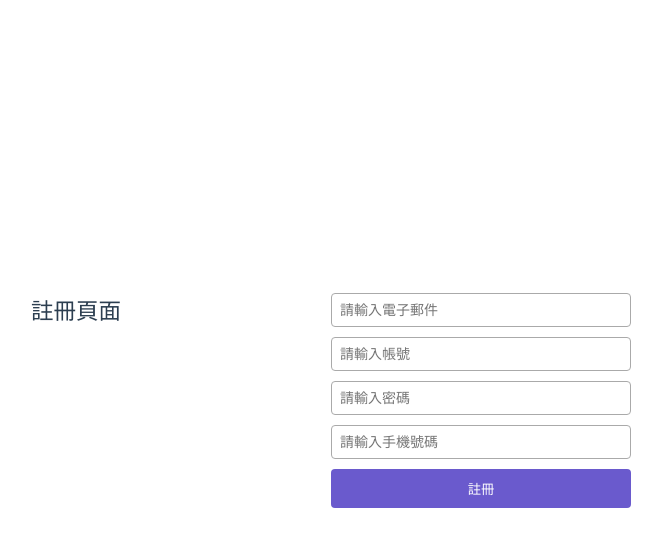
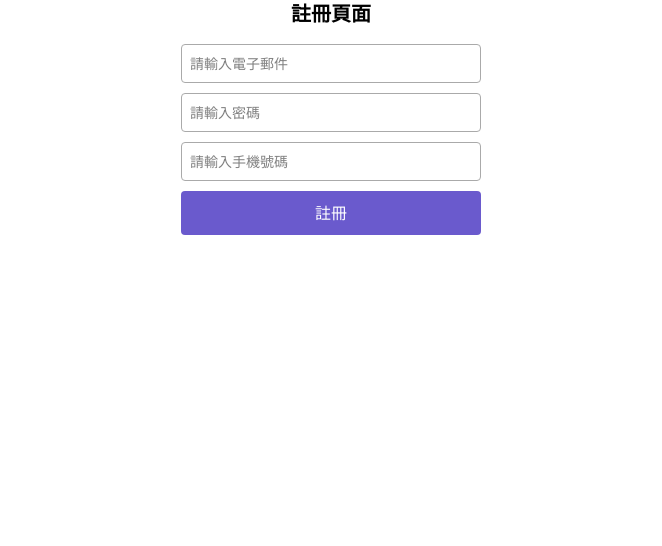
Before and after one commit to LeoChen517/FirstGroup-Tripfolio, a Vue app in the folder F2E-FirstGroup-Trip/: page / in a window 1280 px wide. Shown: the top 546 px of the page, without its empty margins (309-971 px from the left). Built offline with nearby package versions, Linux system fonts and the light colour scheme.

Commit message:
Feat: update signup.vue 修改註冊欄位

```diff
--- a/F2E-FirstGroup-Trip/mock/db.json
+++ b/F2E-FirstGroup-Trip/mock/db.json
@@ -1,25 +1,34 @@
 {
   "users": [
     {
-      "id": 1,
+      "id": "1",
       "email": "ttt@test.com",
-      "username": "xxx786",
       "password": "abcde123456",
       "phone": "0912345678"
     },
     {
       "id": "423a",
       "email": "333fdw@test.com",
-      "username": "egyfgi",
       "password": "fefwe3333333",
       "phone": "0912344555"
     },
     {
       "id": "0cc9",
       "email": "000yyyy@yahoo.com",
-      "username": "qqq123123",
       "password": "a00001253628",
       "phone": "0911111111"
+    },
+    {
+      "id": "e4d7",
+      "email": "aaaaa@gmail.colm",
+      "password": "abcd12345",
+      "phone": "0988888888"
+    },
+    {
+      "id": "a697",
+      "email": "kingdon@gmail.com",
+      "password": "king123123",
+      "phone": "0988999888"
     }
   ]
 }
--- a/F2E-FirstGroup-Trip/mock/reset.json
+++ b/F2E-FirstGroup-Trip/mock/reset.json
@@ -3,14 +3,12 @@
         {
         "id": 1,
         "email": "abc1@example.com",
-        "username": "testuser",
         "password": "test1234",
         "phone": "0912345678"
         },
         {
             "id": 2,
             "email": "def2@test.com",
-            "username": "xxx78654",
             "password": "abcde12345",
             "phone": "0912000000"
         }
--- a/F2E-FirstGroup-Trip/src/assets/main.css
+++ b/F2E-FirstGroup-Trip/src/assets/main.css
@@ -1,35 +1 @@
-@import './base.css';
-
-#app {
-  max-width: 1280px;
-  margin: 0 auto;
-  padding: 2rem;
-  font-weight: normal;
-}
-
-a,
-.green {
-  text-decoration: none;
-  color: hsla(160, 100%, 37%, 1);
-  transition: 0.4s;
-  padding: 3px;
-}
-
-@media (hover: hover) {
-  a:hover {
-    background-color: hsla(160, 100%, 37%, 0.2);
-  }
-}
-
-@media (min-width: 1024px) {
-  body {
-    display: flex;
-    place-items: center;
-  }
-
-  #app {
-    display: grid;
-    grid-template-columns: 1fr 1fr;
-    padding: 0 2rem;
-  }
-}
+@import "tailwindcss";
--- a/F2E-FirstGroup-Trip/src/views/SignUp.vue
+++ b/F2E-FirstGroup-Trip/src/views/SignUp.vue
@@ -1,13 +1,36 @@
 <template>
-    <h2>註冊頁面</h2>
-    <form class="signup-form" @submit.prevent="signUp">
-        <input v-model="email" type="email" placeholder="請輸入電子郵件" />
-        <input v-model="username" type="text" placeholder="請輸入帳號" />
-        <input v-model="password" type="password" placeholder="請輸入密碼" />
-        <input v-model="phone" placeholder="請輸入手機號碼" />
-        <button>註冊</button>
-    </form>
+        <h2 class="text-center text-xl font-semibold mb-4">註冊頁面</h2>
+        <form
+            class="flex flex-col gap-[10px] w-[300px] mx-auto"
+            @submit.prevent="signUp"
+        >
+            <input
+                v-model="email"
+                type="email"
+                placeholder="請輸入電子郵件"
+                class="p-[8px] text-[14px] border border-[#aaa] rounded"
+            />
+            <input
+                v-model="password"
+                type="password"
+                placeholder="請輸入密碼"
+                class="p-[8px] text-[14px] border border-[#aaa] rounded"
+            />
+            <input
+                v-model="phone"
+                placeholder="請輸入手機號碼"
+                class="p-[8px] text-[14px] border border-[#aaa] rounded"
+            />
+            <button
+                type="submit"
+                class="p-[10px] bg-[#6a5acd] text-white border-0 rounded cursor-pointer hover:bg-[#483d8b]"
+            >
+                註冊
+            </button>
+        </form>
 </template>
+
+
 
 
 <script setup>
@@ -17,7 +40,6 @@ import axios from 'axios'
 import Swal from 'sweetalert2'
 
 const email = ref('')
-const username = ref('')
 const password = ref('')
 const phone = ref('')
 const router = useRouter()
@@ -26,9 +48,9 @@ const router = useRouter()
 
 const signUp = async () => {
 
-    console.log(email.value, username.value, password.value, phone.value)
+    console.log(email.value, password.value, phone.value)
 
-    if (!email.value || !username.value || !password.value || !phone.value) {
+    if (!email.value || !password.value || !phone.value) {
         Swal.fire({
             icon: 'error',
             title: '欄位未填寫',
@@ -61,34 +83,14 @@ const signUp = async () => {
         return;
     }
 
-    //帳號驗證(僅限英數，不允許特殊字元)
-    const isValidUsername = /^[a-zA-Z0-9]+$/;
-    if (!isValidUsername.test(username.value)) {
-        Swal.fire({
-            icon: 'error',
-            title: '帳號格式錯誤',
-            text:'帳號名稱僅限英文字母與數字組成'
-        })
-        return;
-    }
-
-    const existsUsername = user.find(user => user.username === username.value)
-    if (existsUsername) {
-        Swal.fire({
-            icon: 'error',
-            title: '帳號重複註冊',
-            text:'帳號名稱已有人使用'
-        })
-        return;
-    }
-    // 密碼驗證（8字以上 + 英文 + 數字 + 不可與帳號相同）
+    // 密碼驗證（8字以上 + 英文 + 數字 + 不可與信箱相同）
     const isValidPassword = /^(?=.*[A-Za-z])(?=.*\d)[A-Za-z\d]{8,}$/.test(password.value)
-    const notSameAsUsername = password.value !== username.value
-        if (!isValidPassword || !notSameAsUsername) {
+    const notSameAsEmail = password.value !== email.value
+        if (!isValidPassword || !notSameAsEmail) {
         Swal.fire({
             icon: 'error',
             title: '密碼不符合格式',
-            text:'密碼須至少8字以上 + 英數混合 ， 不可與帳號相同'
+            text:'密碼須至少8字以上 + 英數混合 ， 不可與信箱相同'
         })
         return;
     }
@@ -107,7 +109,6 @@ const signUp = async () => {
     //     user:{
     //         id: Date.now(),
     //         email: email.value,
-    //         username: username.value,
     //         password: password.value,
     //         phone: phone.value
     //     }
@@ -119,13 +120,11 @@ const signUp = async () => {
     try {
         await axios.post("http://localhost:3000/users", {
             email: email.value,
-            username: username.value,
             password: password.value,
             phone: phone.value
         });
         // 清空輸入欄位
         email.value = ''
-        username.value = ''
         password.value = ''
         phone.value = ''
 
@@ -133,12 +132,15 @@ const signUp = async () => {
             icon: 'success',
             title: '註冊成功',
             text: '註冊成功！歡迎加入✨',
-            timer: 2000, // 2s auto-close + 自動跳轉
+            timer: 3000, // 3s auto-close + 自動跳轉
             showConfirmButton: false, // 不顯示確認按鈕
+
+            didClose: () => {
+                router.push(`/profile`);
+            }
+        // 等 Swal 的確認按鈕被按下後才導向會員頁
         });
 
-        router.push(`/profile`)
-        // 等 Swal 的確認按鈕被按下後才導向會員頁
 
     } catch (err) {
         const errText = err.response?.data?.error?.join("<br />") || "註冊失敗，請稍後重試";
@@ -151,33 +153,3 @@ const signUp = async () => {
 }
 
 </script>
-
-<style scoped>
-.signup-form {
-    display: flex;
-    flex-direction: column;
-    gap: 10px;
-    width: 300px;
-    margin: auto;
-}
-
-.signup-form input {
-    padding: 8px;
-    font-size: 14px;
-    border: 1px solid #aaa;
-    border-radius: 4px;
-}
-
-.signup-form button {
-    padding: 10px;
-    background-color: #6a5acd;
-    color: white;
-    border: none;
-    border-radius: 4px;
-    cursor: pointer;
-}
-
-.signup-form button:hover {
-    background-color: #483d8b;
-}
-</style>
```
Also changed, not shown: 1 other file (tests, documents, lock files or other folders).
